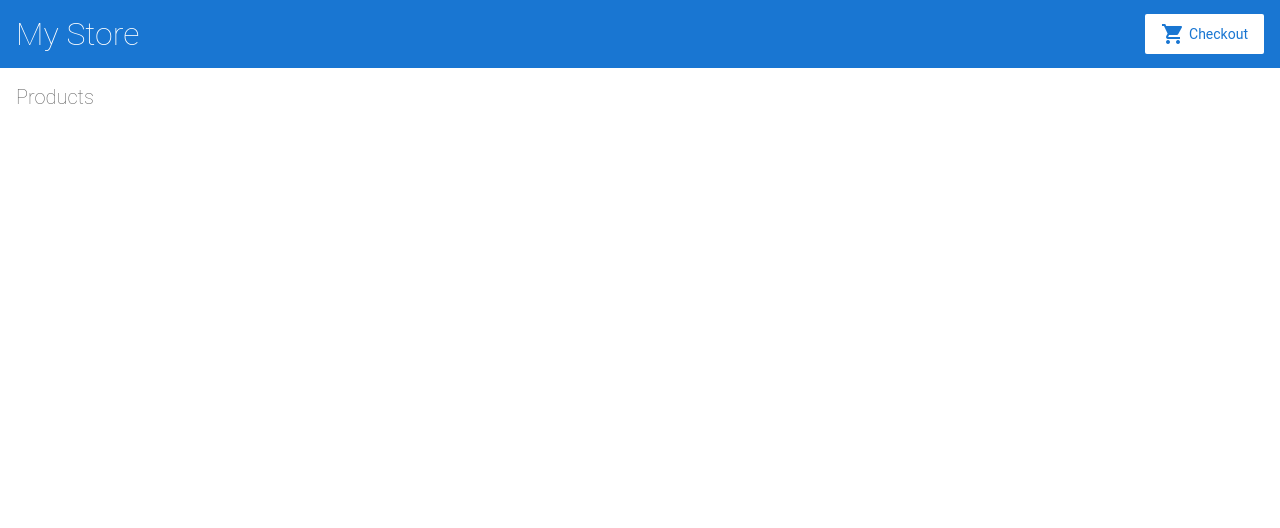
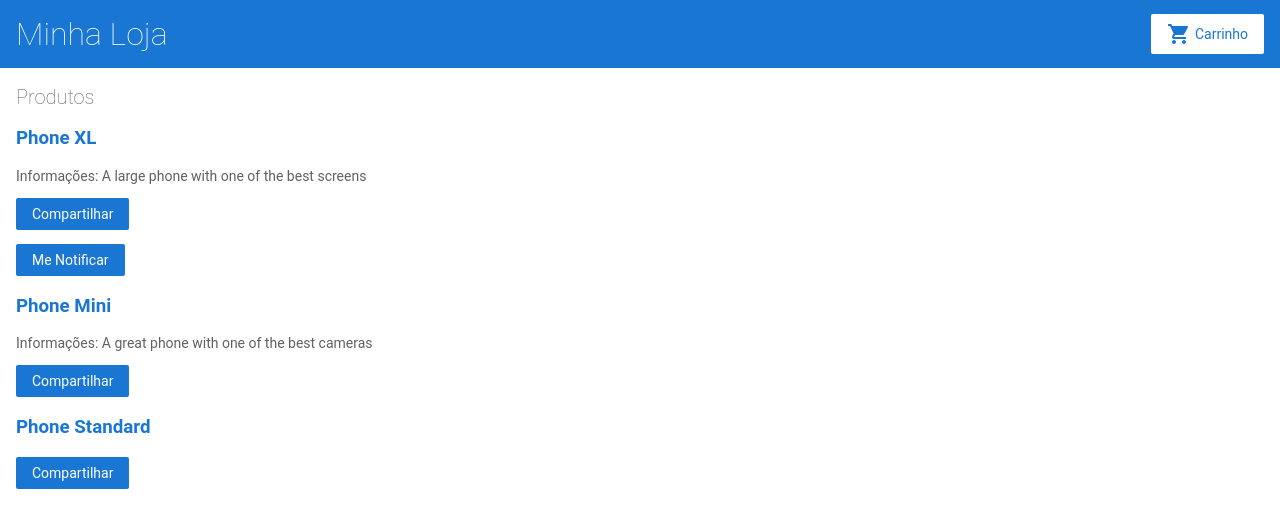
Before and after one commit to Vansovski/E-commerce, an Angular app: page / in a window 1280 px wide. Shown: the top 528 px of the page. Built offline with nearby package versions, Linux system fonts and the light colour scheme.

Commit message:
ListaInputOutput

```diff
--- a/src/app/app.module.ts
+++ b/src/app/app.module.ts
@@ -6,6 +6,8 @@ import { ReactiveFormsModule } from '@angular/forms';
 import { AppComponent } from './app.component';
 import { TopBarComponent } from './top-bar/top-bar.component';
 import { ProductListComponent } from './product-list/product-list.component';
+import { ProdutoAlertaComponent } from './produto-alerta/produto-alerta.component';
+import { ProdutoDetalhesComponent } from './produto-detalhes/produto-detalhes.component';
 
 @NgModule({
   imports: [
@@ -18,7 +20,9 @@ import { ProductListComponent } from './product-list/product-list.component';
   declarations: [
     AppComponent,
     TopBarComponent,
-    ProductListComponent
+    ProductListComponent,
+    ProdutoAlertaComponent,
+    ProdutoDetalhesComponent
   ],
   bootstrap: [
     AppComponent
--- a/src/app/product-list/product-list.component.html
+++ b/src/app/product-list/product-list.component.html
@@ -1,8 +1,25 @@
-<h2>Products</h2>
+<h2>Produtos</h2>
 
+<div *ngFor="let product of products" class="bg-primary">
+    <!--Utilizando diretiva para modificar o DOM-->
+    <div>
+        <h3>
+            <a [title]="product.name + ' detalhes'">
+                {{ product.name }}
+            </a>
+        </h3>
 
-<!--
-Copyright Google LLC. All Rights Reserved.
-Use of this source code is governed by an MIT-style license that
-can be found in the LICENSE file at https://angular.io/license
--->
+        <p *ngIf="product.description">
+            Informações: {{ product.description }}
+        </p>
+
+        <button type="button" (click)="share(product)">
+            Compartilhar
+        </button>
+
+        <app-produto-alerta [produto]="product" (notificar)="onNotify()">
+
+        </app-produto-alerta>
+    </div>
+
+</div>
--- a/src/app/product-list/product-list.component.ts
+++ b/src/app/product-list/product-list.component.ts
@@ -1,6 +1,5 @@
 import { Component } from '@angular/core';
-
-import { products } from '../products';
+import { Product, products } from '../products';
 
 @Component({
   selector: 'app-product-list',
@@ -10,14 +9,11 @@ import { products } from '../products';
 export class ProductListComponent {
   products = products;
 
-  share() {
-    window.alert('The product has been shared!');
+  share(produto: Product) {
+    window.alert(produto.name + ` Compartilhado!`);
+  }
+
+  onNotify() {
+    window.alert('Será enviado uma notifcação quando tiver estoque do produto!');
   }
 }
-
-
-/*
-Copyright Google LLC. All Rights Reserved.
-Use of this source code is governed by an MIT-style license that
-can be found in the LICENSE file at https://angular.io/license
-*/
--- /dev/null
+++ b/src/app/produto-alerta/produto-alerta.component.html
@@ -0,0 +1,3 @@
+<p *ngIf="produto && produto.price > 700">
+    <button type="button" (click)="notificar.emit()">Me Notificar</button>
+</p>
--- /dev/null
+++ b/src/app/produto-alerta/produto-alerta.component.ts
@@ -0,0 +1,19 @@
+import { Component, OnInit, Input, Output, EventEmitter } from '@angular/core';
+import { Product } from '../products';
+
+@Component({
+  selector: 'app-produto-alerta',
+  templateUrl: './produto-alerta.component.html',
+  styleUrls: ['./produto-alerta.component.css']
+})
+export class ProdutoAlertaComponent implements OnInit {
+
+  @Input() produto!: Product;
+  @Output() notificar = new EventEmitter();
+
+  constructor() { }
+
+  ngOnInit(): void {
+  }
+
+}
--- /dev/null
+++ b/src/app/produto-detalhes/produto-detalhes.component.html
@@ -0,0 +1 @@
+<p>produto-detalhes works!</p>
--- /dev/null
+++ b/src/app/produto-detalhes/produto-detalhes.component.ts
@@ -0,0 +1,15 @@
+import { Component, OnInit } from '@angular/core';
+
+@Component({
+  selector: 'app-produto-detalhes',
+  templateUrl: './produto-detalhes.component.html',
+  styleUrls: ['./produto-detalhes.component.css']
+})
+export class ProdutoDetalhesComponent implements OnInit {
+
+  constructor() { }
+
+  ngOnInit(): void {
+  }
+
+}
--- a/src/app/top-bar/top-bar.component.html
+++ b/src/app/top-bar/top-bar.component.html
@@ -1,11 +1,5 @@
 <a [routerLink]="['/']">
-  <h1>My Store</h1>
+  <h1>Minha Loja</h1>
 </a>
 
-<a class="button fancy-button"><i class="material-icons">shopping_cart</i>Checkout</a>
-
-<!--
-Copyright Google LLC. All Rights Reserved.
-Use of this source code is governed by an MIT-style license that
-can be found in the LICENSE file at https://angular.io/license
--->
+<a class="button fancy-button"><i class="material-icons">shopping_cart</i>Carrinho</a>
--- a/src/index.html
+++ b/src/index.html
@@ -2,7 +2,7 @@
 <html lang="en">
   <head>
     <meta charset="utf-8" />
-    <title>Angular Getting Started</title>
+    <title>E-Commerce Angular</title>
     <base href="/" />
 
     <meta name="viewport" content="width=device-width, initial-scale=1" />
@@ -16,10 +16,3 @@
     <app-root></app-root>
   </body>
 </html>
-
-
-<!--
-Copyright Google LLC. All Rights Reserved.
-Use of this source code is governed by an MIT-style license that
-can be found in the LICENSE file at https://angular.io/license
--->
```
Also changed, not shown: src/app/products.ts (+0 -7 lines), src/app/produto-alerta/produto-alerta.component.css (added), src/app/produto-detalhes/produto-detalhes.component.css (added), 2 other files (tests, documents, lock files or other folders).
